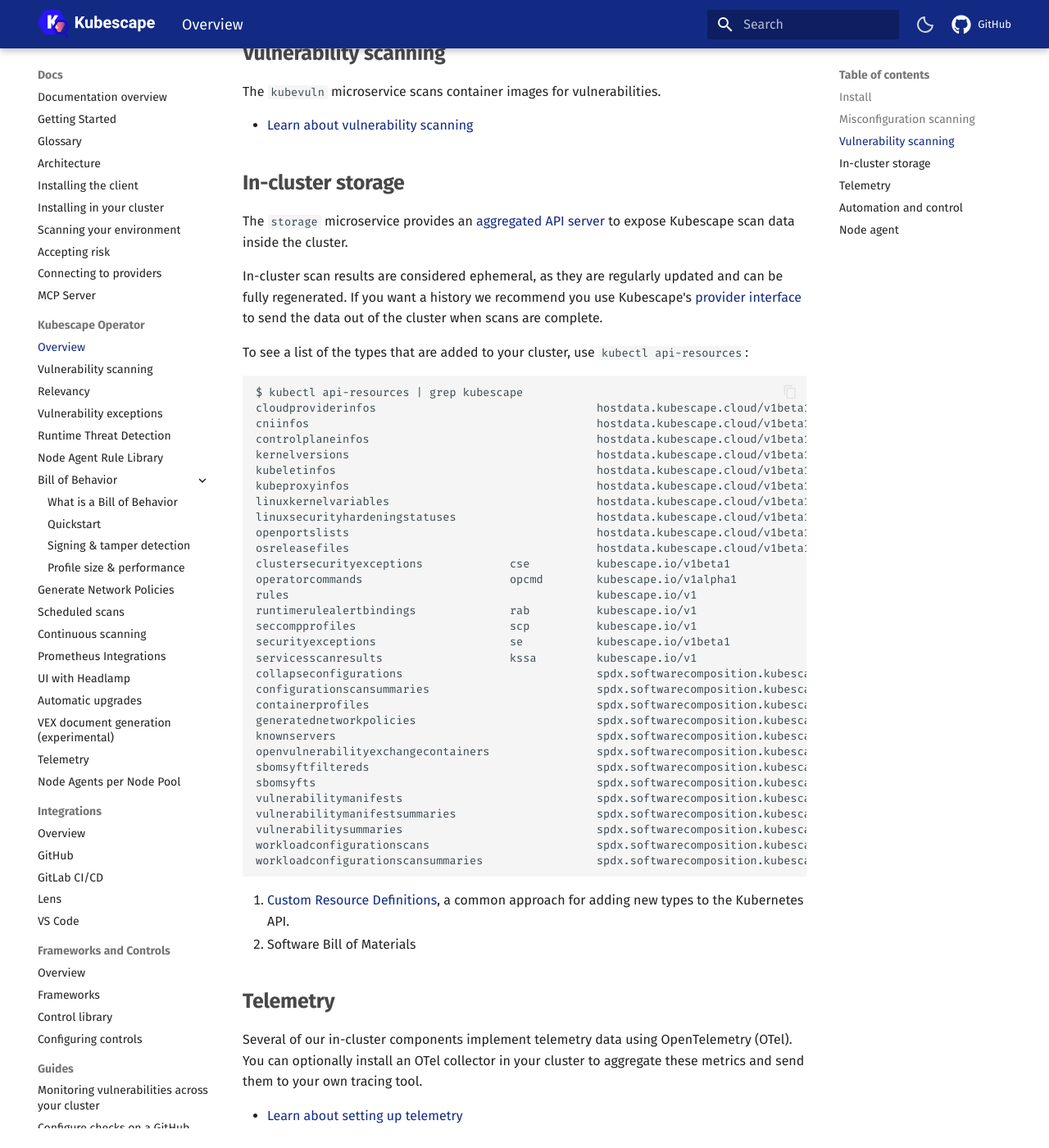
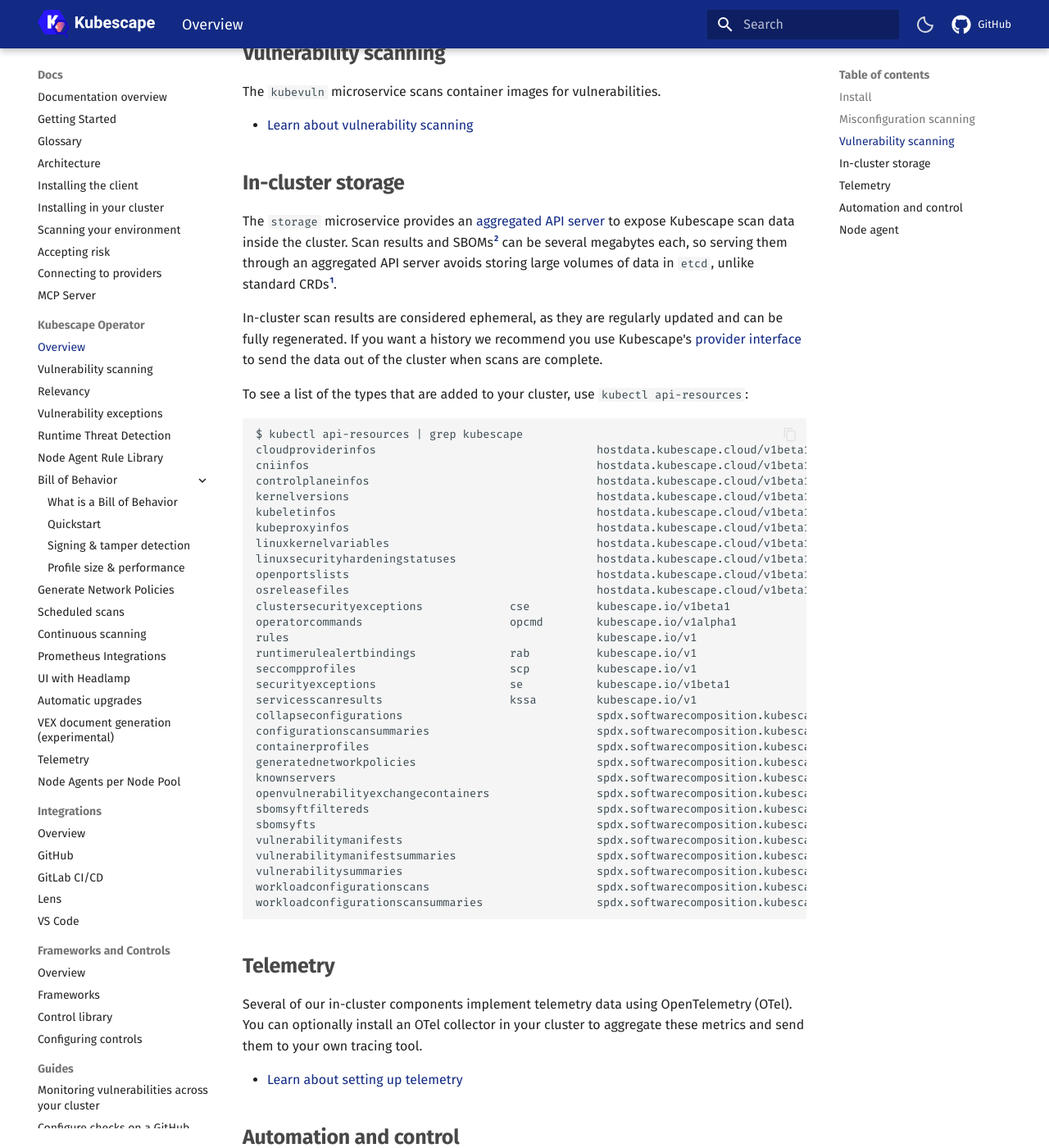
Before and after one commit to kubescape/kubescape.io, an MkDocs documentation site: the page built from docs/docs/operator/index.md, in a window 1280 px wide and 1400 px high, scrolled down 760 px. Shown: the whole window at 82% size. Built offline with MkDocs 1.6.1 and Material for MkDocs 9.7.7, drawn with Linux system fonts in a browser that asks for light colours; comment, search, counter and statistics services are not loaded; some of the changed text lies outside the part shown.

Commit message:
docs: fix operator install title, heading typo, and connect orphaned footnotes (#171)
Closes #171

Signed-off-by: yash-bansal947 <yashbansal5407@gmail.com>

```diff
--- a/docs/docs/operator/index.md
+++ b/docs/docs/operator/index.md
@@ -27,7 +27,7 @@
 
 ## In-cluster storage
 
-The `storage` microservice provides an [aggregated API server](https://kubernetes.io/docs/concepts/extend-kubernetes/api-extension/apiserver-aggregation/) to expose Kubescape scan data inside the cluster.
+The `storage` microservice provides an [aggregated API server](https://kubernetes.io/docs/concepts/extend-kubernetes/api-extension/apiserver-aggregation/) to expose Kubescape scan data inside the cluster. Scan results and SBOMs[^2] can be several megabytes each, so serving them through an aggregated API server avoids storing large volumes of data in `etcd`, unlike standard CRDs[^1].
 
 In-cluster scan results are considered ephemeral, as they are regularly updated and can be fully regenerated. If you want a history we recommend you use Kubescape's [provider interface](../providers.md) to send the data out of the cluster when scans are complete.
 
```
Also changed, not shown: other parts of docs/docs/operator/index.md (+2 -2 lines), docs/docs/install-operator.md (+2 -2 lines).
